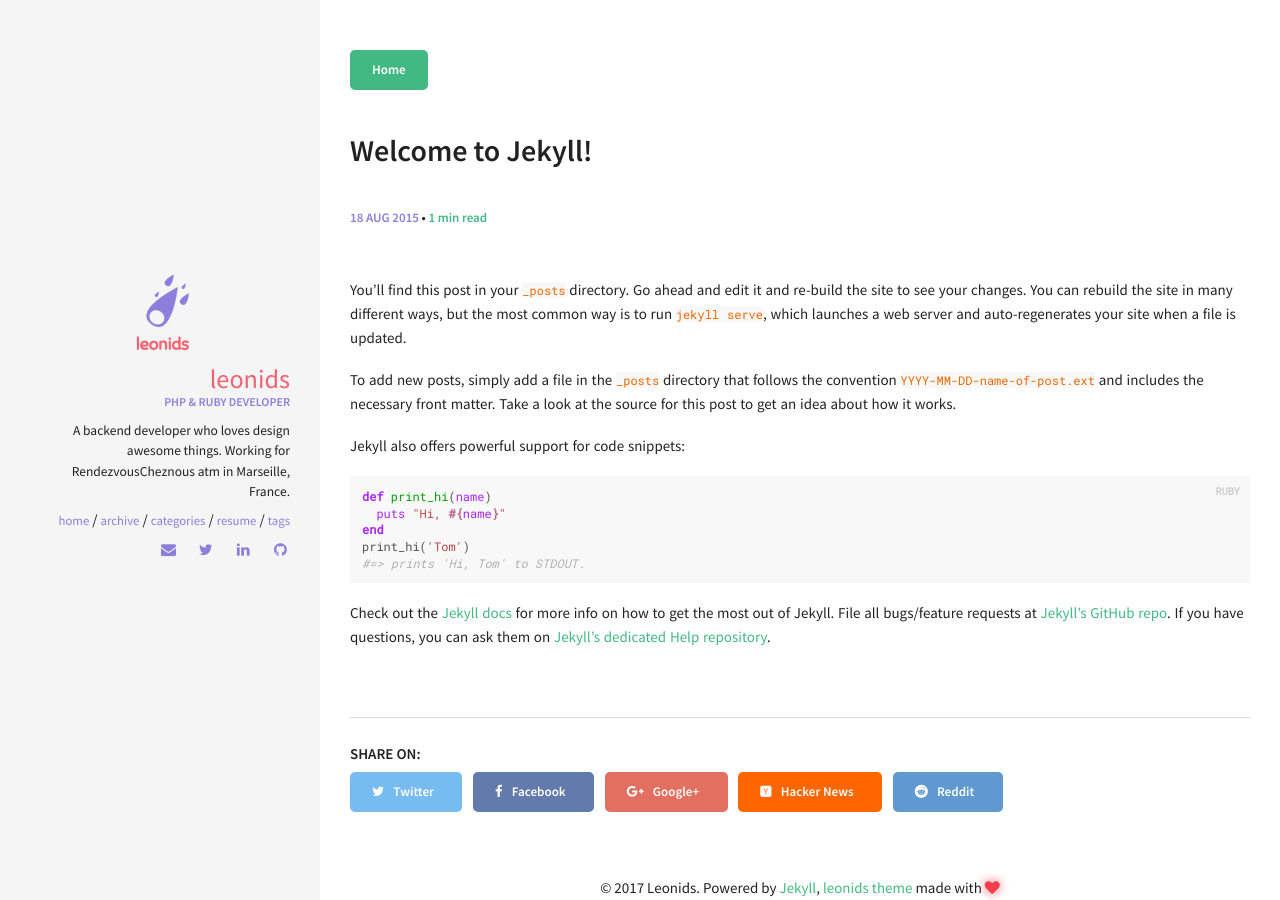
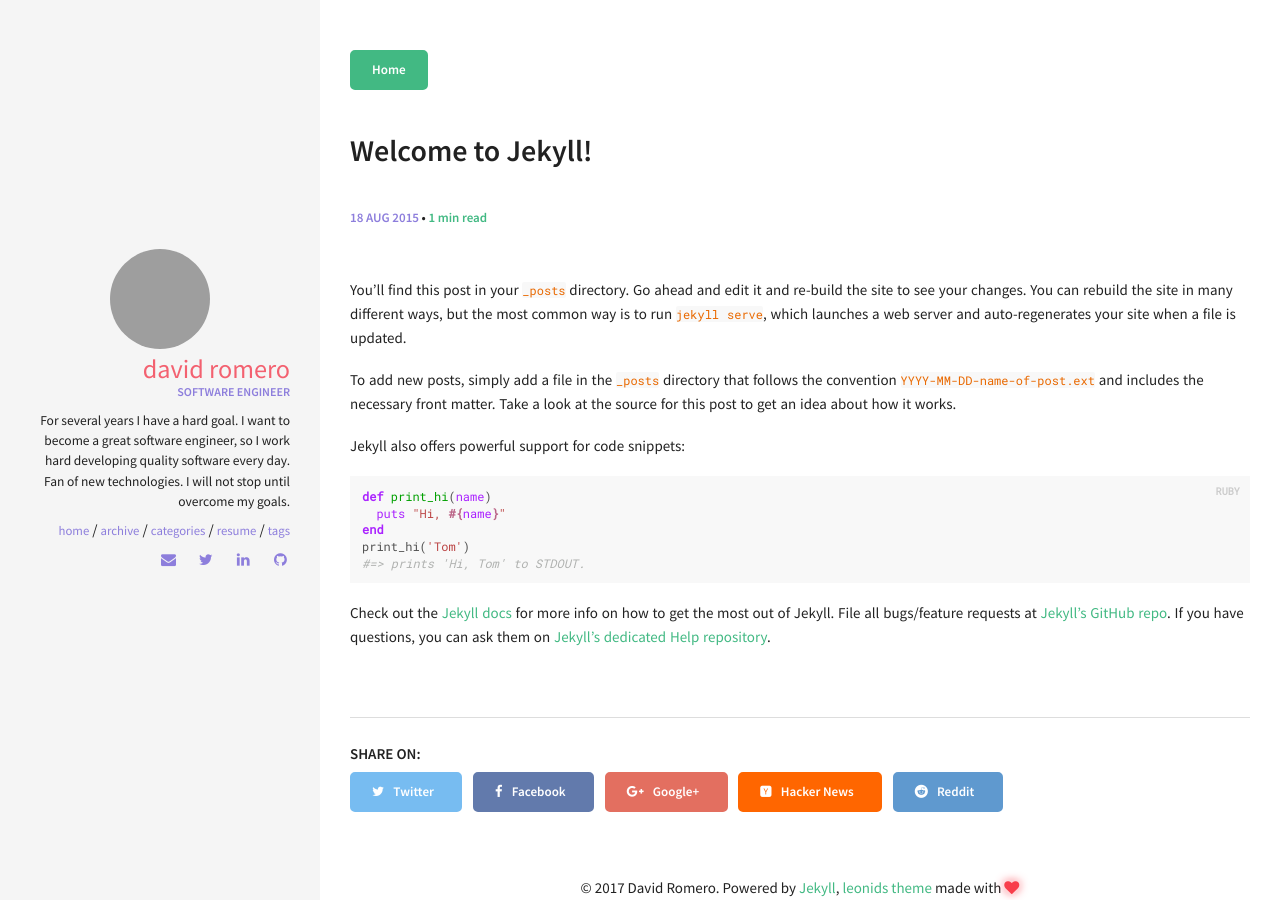
Before and after one commit to david-romero/david-romero.github.io, a Jekyll site: the page built from _posts/2015-08-18-welcome-to-jekyll.md, in a window 1280 px wide. Built offline with Jekyll 4.4.1, drawn with Linux system fonts in a browser that asks for light colours; comment, search, counter and statistics services are not loaded.

Commit message:
Update personal info

```diff
--- a/_config.yml
+++ b/_config.yml
@@ -3,18 +3,18 @@
 # Site wide configuration
 ####################################
 #
-title: Leonids
-email: zourenyuan@gmail.com
+title: David Romero
+email: davromalc@gmail.com
 description: A simple and awesome blog theme powered by jekyll.
-url: https://renyuanz.github.io/leonids # the base hostname & protocol for your site
-keywords: ["Programming", "PHP", "Ruby"]
+url: https://david-romero.github.io/ # the base hostname & protocol for your site
+keywords: ["Programming", "Java", "Spring", "Docker"]
 
 #
 ###################################
 # Jekyll configuration
 ####################################
 #
-timezone:          Europe/Paris
+timezone:          Europe/Madrid
 markdown:          kramdown
 highlighter:       rouge
 excerpt_separator: <!--more-->
@@ -33,24 +33,25 @@ kramdown:
 ####################################
 #
 owner:
-  name: Leonids
-  avatar: leonids-logo.png
-  job: "PHP & Ruby Developer"
-  bio: "A backend developer who loves design awesome things. Working for RendezvousCheznous atm in Marseille, France."
-  email: zourenyuan@gmail.com
-  disqus-shortname: renyuanzblog
-  twitter: renyuan814 #username
+  name: David Romero
+  avatar: avatar_large.png
+  job: "Software Engineer"
+  bio: "For several years I have a hard goal. I want to become a great software engineer, so I work hard developing quality
+software every day. Fan of new technologies. I will not stop until overcome my goals."
+  email: davromalc@gmail.com
+  disqus-shortname:
+  twitter: davromalc #username
   facebook: #username
   google:
     plus: #username
-    analytics: UA-62251910-2
+    analytics:
     verify:
     ad-client:
     ad-slot:
   bing-verify:
-  github: renyuanz #username
+  github: david-romero #username
   stackoverflow: #123456/username   from a "http://stackoverflow.com/users/123456/username" link
-  linkedin: renyuan-zou-69b7038a #username
+  linkedin: davidromeroalcaide #username
   xing: #username
   instagram: #username
   lastfm: #username
```
Also changed, not shown: img/avatar_large.jpg.png (added), img/avatar_small.jpg (added).
